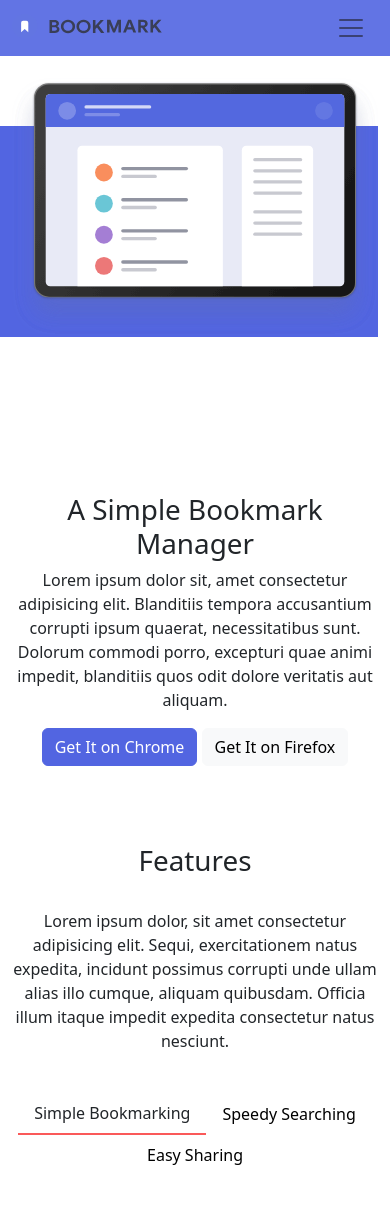
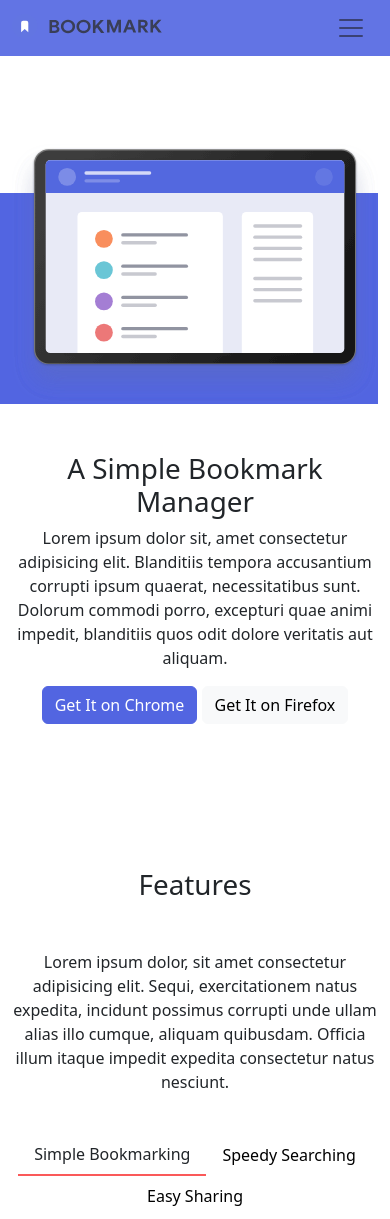
Before and after one commit to Gabu97/Sprint-2---ANGULAR, a website: page index.html in a window 390 px wide. Shown: the top 1219 px of the page. Drawn offline with nearby package versions, Linux system fonts and the light colour scheme.

Commit message:
lo tenemos

```diff
--- a/index.html
+++ b/index.html
@@ -7,12 +7,10 @@
     <title>Bootstrap & SASS</title>
     <link href="css/main.min.css" rel="stylesheet" />
   </head>
-  <body class="vw-100">
+  <body>
     <!--Navbar-->
-    <header class="vw-100">
-      <nav
-        class="navbar navbar-expand-lg navbar-light bg-light fixed-top vw-100"
-      >
+    <header>
+      <nav class="navbar navbar-expand-lg navbar-light bg-light fixed-top">
         <div class="container-fluid">
           <a class="navbar-brand" href="#"
             ><img
@@ -74,11 +72,11 @@
     </header>
     <!--Main-hero-->
     <div class="container">
-      <div class="row vh-100 vw-75">
+      <div class="row my-5 py-5">
         <div
           class="col-xl-6 col-md-4 col-sm-12 order-xl-1 order-last align-self-center text-center"
         >
-          <h1>A Simple Bookmark Manager</h1>
+          <h1 class="mt-5">A Simple Bookmark Manager</h1>
           <p class="lh-base fw-light">
             Lorem ipsum dolor sit, amet consectetur adipisicing elit. Blanditiis
             tempora accusantium corrupti ipsum quaerat, necessitatibus sunt.
@@ -89,18 +87,25 @@
           <button class="btn btn-primary">Get It on Chrome</button>
           <button class="btn btn-light">Get It on Firefox</button>
         </div>
-        <div class="col-xl-6 col-md-8 col-sm-12 order-xl-2 order-first align-self-center d-flex align-items-end flex-row-reverse">
-          <div id="figure" style="width:500px;border-top-left-radius:100px ;border-bottom-left-radius:100px ;" class=" min-vw-30 position-absolute bg-info h-25 ms-auto mx-auto "> </div>
-          <div class="position-relative ">
+        <div
+          class="col-xl-6 col-md-8 col-sm-12 order-xl-2 order-first align-self-center d-flex align-items-end flex-row-reverse mt-5"
+        >
+          <div
+            id="figure"
+            style="
+              width: 500px;
+              border-top-left-radius: 100px;
+              border-bottom-left-radius: 100px;
+            "
+            class="min-vw-30 position-absolute bg-info h-25 ms-auto mx-auto"
+          ></div>
+          <div class="position-relative">
             <img
               src="./Imagenes/illustration-hero.svg"
               alt="img"
               class="img-fluid"
             />
           </div>
-
-
-
         </div>
       </div>
     </div>
@@ -110,9 +115,9 @@
         <div
           class="col-12 align-self-center justify-content-center text-center"
         >
-          <h1>Features</h1>
-          <br />
-          <p class="lh-base fw-light">
+          <h1 class="mt-5">Features</h1>
+
+          <p class="lh-base fw-light mt-5">
             Lorem ipsum dolor, sit amet consectetur adipisicing elit. Sequi,
             exercitationem natus expedita, incidunt possimus corrupti unde ullam
             alias illo cumque, aliquam quibusdam. Officia illum itaque impedit
@@ -505,15 +510,15 @@
     </div>
     <br /><br /><br />
     <!--Footer-->
-    <footer class="vw-100 text-center text-white bg-info mt-5">
-      <div class="py-5 py-5 vw-100">
+    <footer class="text-center text-white bg-info mt-5">
+      <div class="py-5 py-5">
         <h1 class="font-monospace fs-6">35.000 - ALREADY JOINED</h1>
         <br />
         <h2 class="fw-semibold display-6">
           Stay up-to-date with what we're doing
         </h2>
         <br />
-        <form class="row justify-content-center vw-100">
+        <form class="row justify-content-center">
           <div class="col-auto">
             <input
               type="email"
@@ -534,9 +539,9 @@
       <!-- Footer -->
 
       <!-- Section: Social media -->
-      <section class="bg-dark vw-100">
+      <section class="bg-dark">
         <!-- Grid row-->
-        <div class="row text-center d-flex justify-content-center pt-5 vw-100">
+        <div class="row text-center d-flex justify-content-center pt-5">
           <!-- Grid column -->
           <div class="col-md-2 py-3">
             <a class="navbar-brand" href="#"
```
